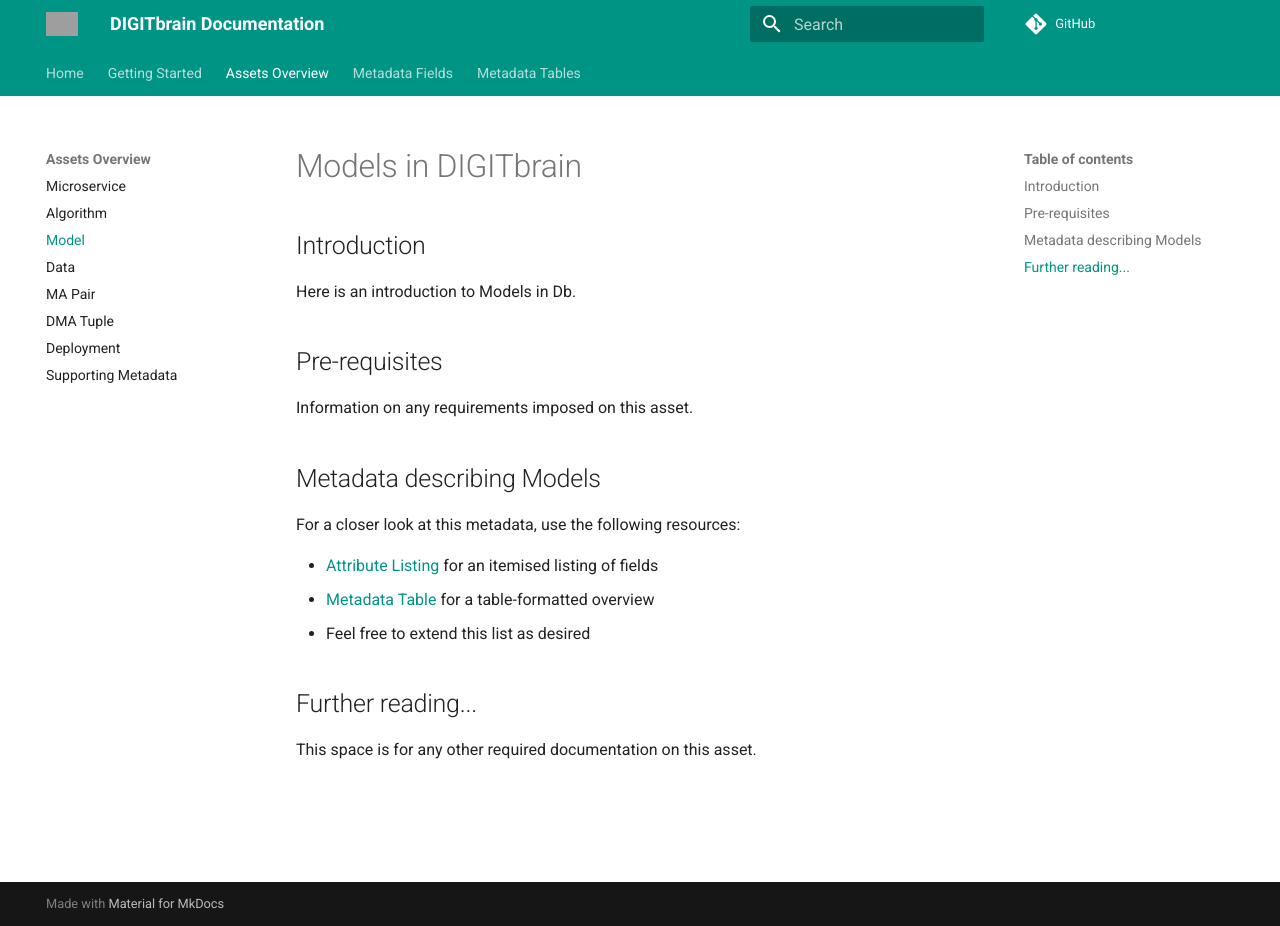
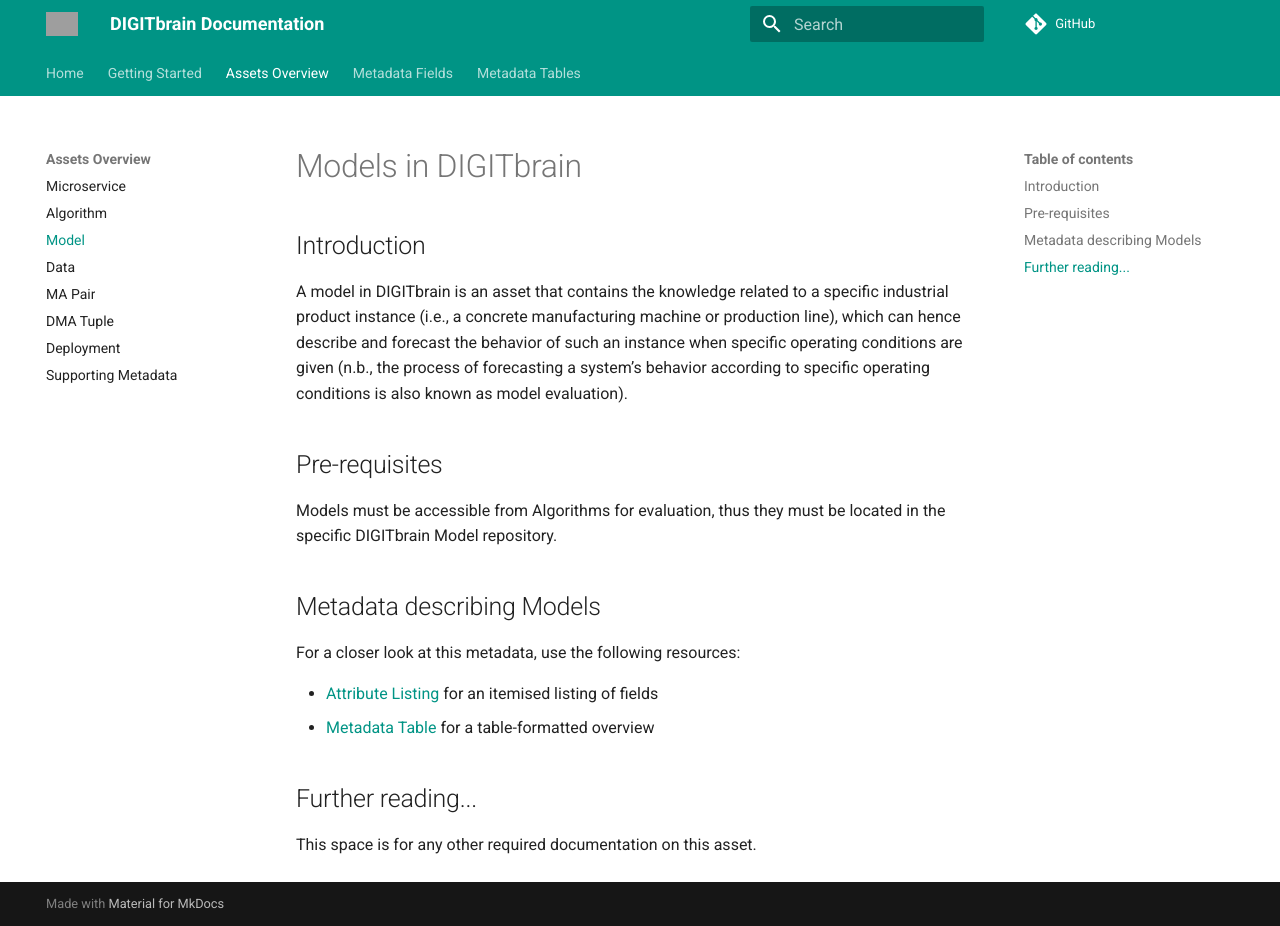
Before and after one commit to DIGITbrain/digitbrain.github.io, an MkDocs documentation site: the page built from docs/model.md, in a window 1280 px wide and 926 px high. Built offline with MkDocs 1.6.1 and Material for MkDocs 9.7.7, drawn with Linux system fonts in a browser that asks for light colours; comment, search, counter and statistics services are not loaded; grey boxes are pictures that could not be loaded.

Commit message:
Update model.md

```diff
--- a/docs/model.md
+++ b/docs/model.md
@@ -2,11 +2,11 @@
 
 ## Introduction
 
-Here is an introduction to Models in Db.
+A model in DIGITbrain is an asset that contains the knowledge related to a specific industrial product instance (i.e., a concrete manufacturing machine or production line), which can hence describe and forecast the behavior of such an instance when specific operating conditions are given (n.b., the process of forecasting a system’s behavior according to specific operating conditions is also known as model evaluation).
 
 ## Pre-requisites
 
-Information on any requirements imposed on this asset.
+Models must be accessible from Algorithms for evaluation, thus they must be located in the specific DIGITbrain Model repository.
 
 ## Metadata describing Models
 
@@ -14,7 +14,6 @@
 
 - [Attribute Listing](attributes/model.md) for an itemised listing of fields
 - [Metadata Table](tables/model.md) for a table-formatted overview
-- Feel free to extend this list as desired
 
 ## Further reading...
 
```
